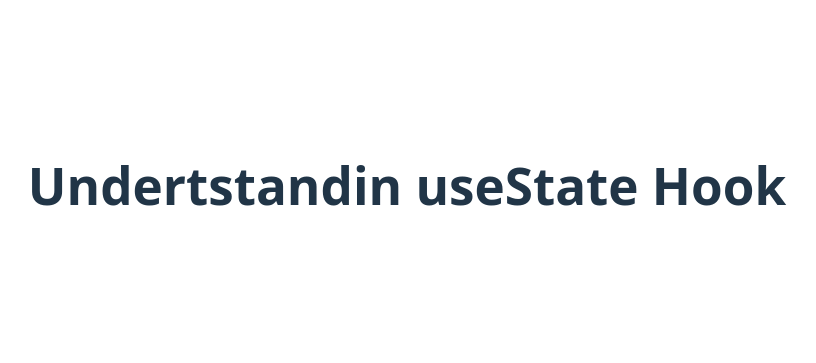
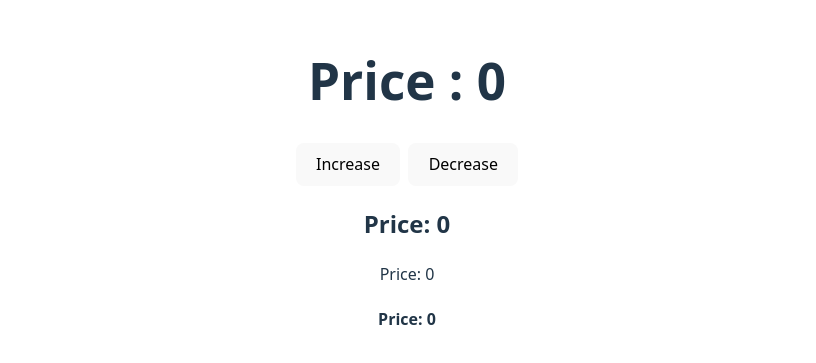
Before and after one commit to tanjirhc/understand-react, a React (Vite) app: page / in a window 1280 px wide. Shown: the part 215-578 px from the top of the page, without its empty margins (233-1049 px from the left). Built offline with nearby package versions, Linux system fonts and the light colour scheme.

Commit message:
&nbsp space

```diff
--- a/src/App.jsx
+++ b/src/App.jsx
@@ -5,11 +5,16 @@ import './App.css'
 
 function App() {
 
-
+  const price = 100;
 
   return (
     <div>
-      <h1>Undertstandin useState Hook</h1>
+      <h1>Price : 0</h1>
+      <button>Increase</button> &nbsp;
+      <button>Decrease</button>
+      <h2>Price: 0</h2>
+      <p>Price: 0</p>
+      <h4>Price: 0</h4>
     </div>
   )
 }
```
